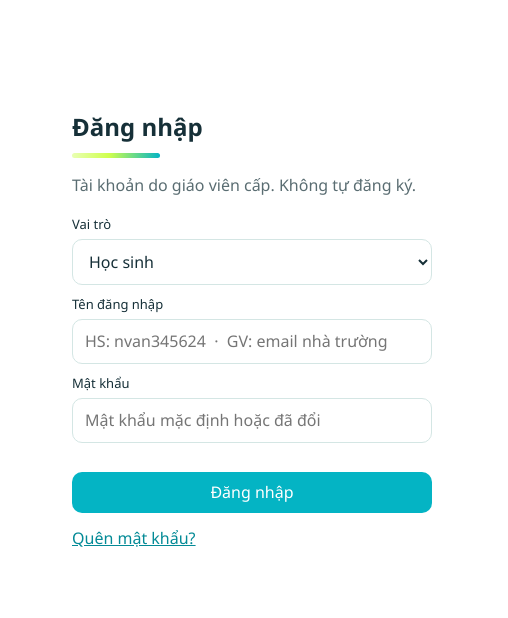
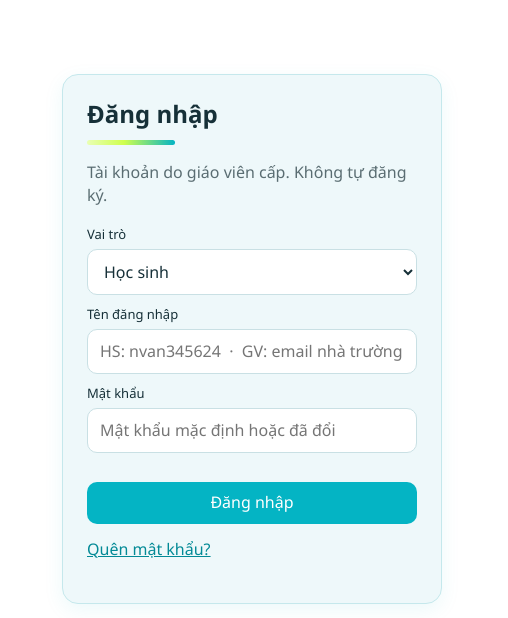
Before and after one commit to quocthai-be-data/literature-management, a plain HTML site: page web/login.html in a window 1280 px wide. Shown: the part 90-708 px from the top of the page, 772-1280 px from the left. Drawn offline with Linux system fonts and the light colour scheme.

Commit message:
Login form: light teal frame without washing out inputs

```diff
--- a/web/css/app.css
+++ b/web/css/app.css
@@ -271,8 +271,33 @@ input, select, textarea {
   align-items: center;
   justify-content: center;
 }
-.login-form { width: 100%; max-width: 360px; }
+/* Khung form auth: nền xanh nhạt, không át input */
+.login-form {
+  width: 100%;
+  max-width: 380px;
+  padding: 22px 24px 24px;
+  border-radius: 16px;
+  border: 1px solid #c5e8ec;
+  background: #eef8fa;
+  box-shadow: 0 6px 20px rgba(4, 180, 196, 0.08);
+}
 .login-form h1 { font-size: 24px; margin-bottom: 6px; }
+.login-form input,
+.login-form select,
+.login-form textarea {
+  background: #fff;
+  border-color: #c9e0e4;
+}
+.login-form input:focus,
+.login-form select:focus,
+.login-form textarea:focus {
+  outline: none;
+  border-color: var(--teal);
+  box-shadow: 0 0 0 3px rgba(4, 180, 196, 0.15);
+}
+.login-form .btn {
+  /* giữ teal đậm — không bị nền form át */
+}
 
 .page-shell { display: block; }
 .page-shell > .wrap,
```
